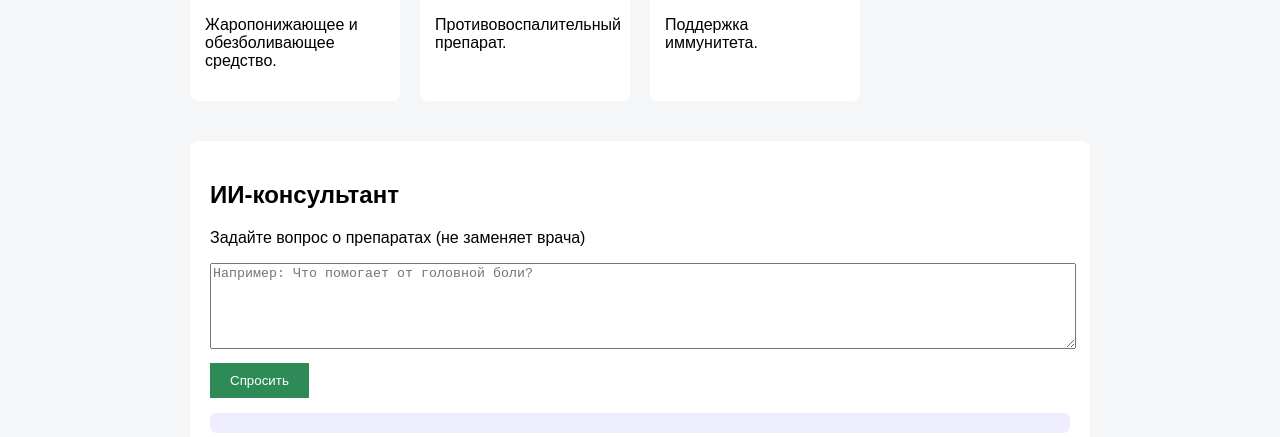
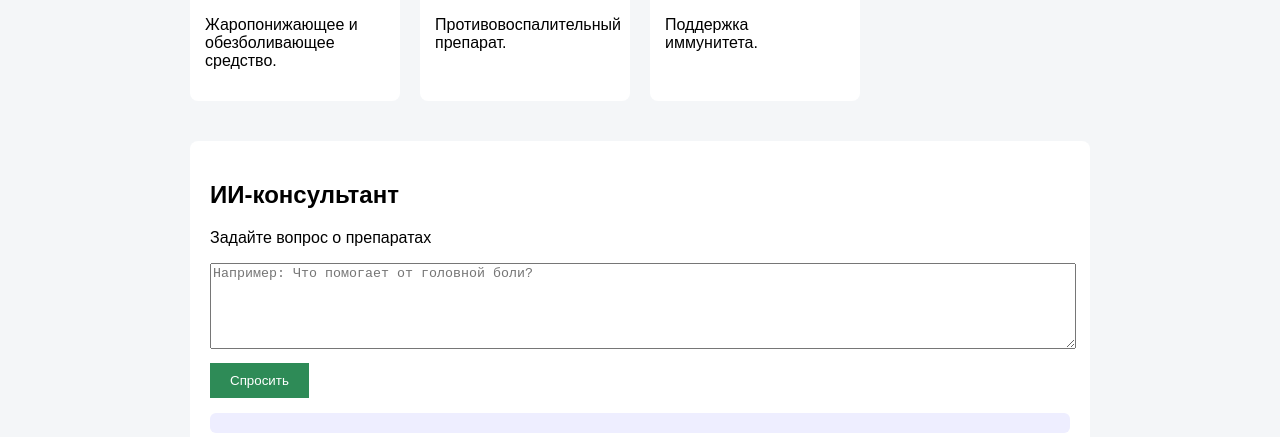
Before and after one commit to stassmid/iisainte2, a plain HTML site: page index.html in a window 1280 px wide. Shown: the part 439-876 px from the top of the page. Drawn offline with Linux system fonts and the light colour scheme.

Commit message:
Update index.html

```diff
--- a/index.html
+++ b/index.html
@@ -92,7 +92,7 @@
 
   <div class="chat">
     <h2>ИИ-консультант</h2>
-    <p>Задайте вопрос о препаратах (не заменяет врача)</p>
+    <p>Задайте вопрос о препаратах</p>
 
     <textarea id="question" placeholder="Например: Что помогает от головной боли?"></textarea>
     <button onclick="askAI()">Спросить</button>
```
